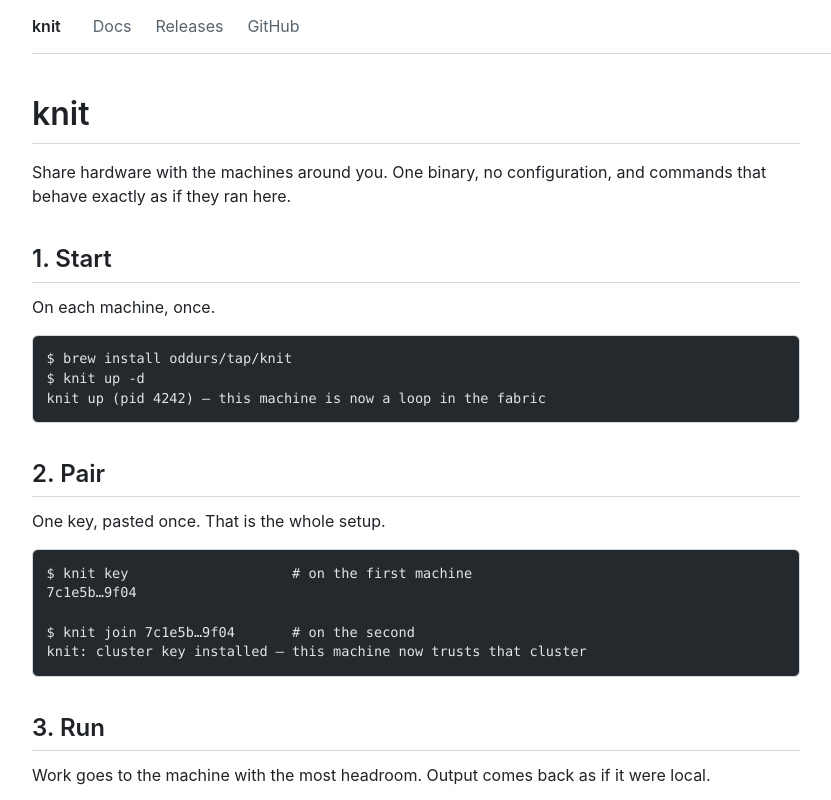
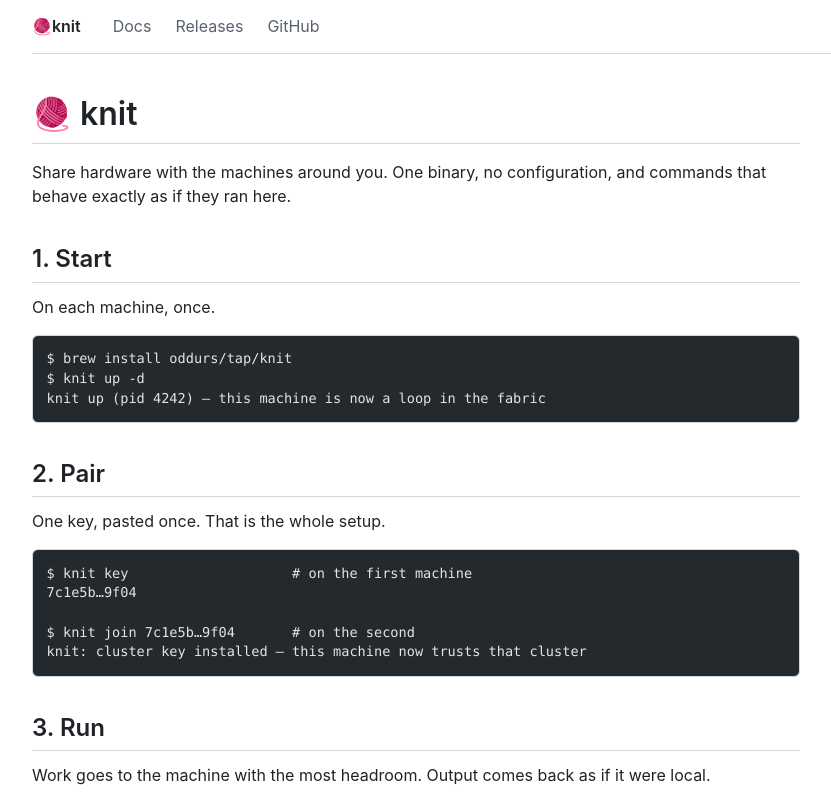
Before and after one commit to oddurs/knit, an Astro site in the folder site/: page / in a window 1280 px wide. Shown: the top 800 px of the page, without its empty margins (104-935 px from the left). Built offline with nearby package versions, Linux system fonts and the light colour scheme; Astro itself is replaced by a stand-in of ours; code samples lack their colours.

Commit message:
brand: a ball of yarn
🧶 is the mark: the favicon, the wordmark, and the first heading of the
landing page and README. Nothing else.

```diff
--- a/site/src/layouts/Base.astro
+++ b/site/src/layouts/Base.astro
@@ -18,7 +18,7 @@
   <body>
     <div class="frame">
       <header class="top">
-        <a class="wordmark" href={base}>knit</a>
+        <a class="wordmark" href={base}><span aria-hidden="true">🧶</span> knit</a>
         <nav>
           <a href={`${base}docs/`} aria-current={inDocs ? 'page' : undefined}>Docs</a>
           <a href="https://github.com/oddurs/knit/releases">Releases</a>
--- a/site/src/pages/index.md
+++ b/site/src/pages/index.md
@@ -1,7 +1,7 @@
 ---
 layout: ../layouts/Base.astro
 ---
-# knit
+# 🧶 knit
 
 Share hardware with the machines around you. One binary, no configuration,
 and commands that behave exactly as if they ran here.
```
Also changed, not shown: README.md, site/public/favicon.svg.
